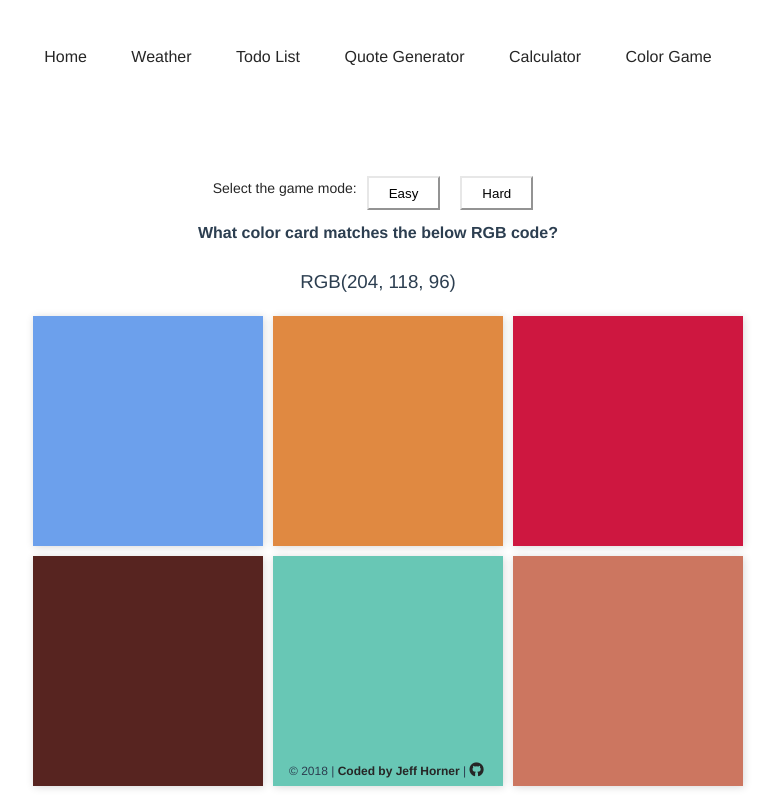
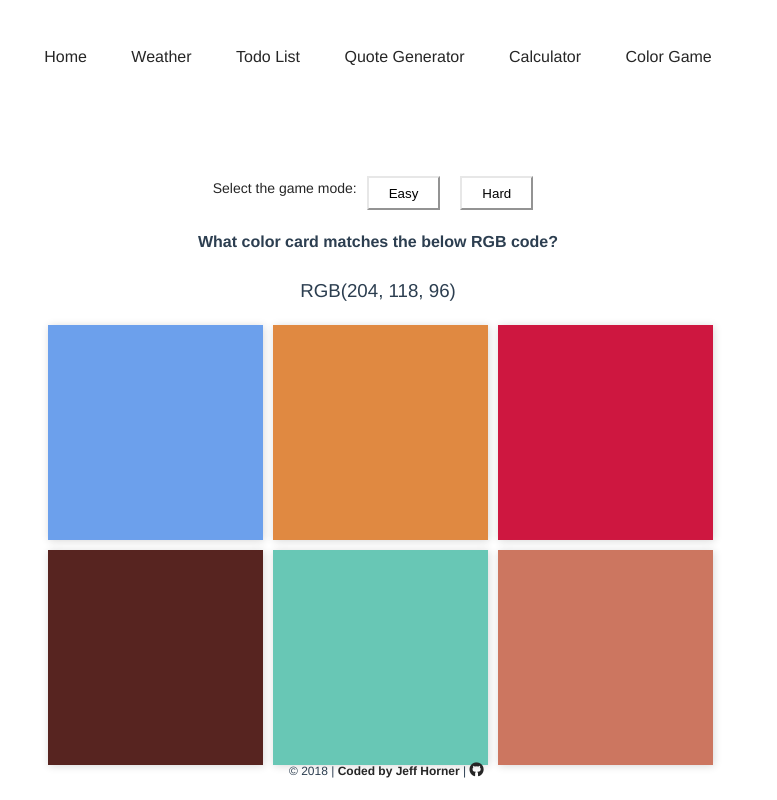
Before and after one commit to jeffnhorner/mini-Vue.js-Projects, a Vue app: page /color-game in a window 1280 px wide. Shown: the whole page, without its empty margins (262-1039 px from the left). Built offline with nearby package versions, Linux system fonts and the light colour scheme; what vue-resource would draw is missing.

Commit message:
small style updates

```diff
--- a/src/components/ColorGame/ColorCards.vue
+++ b/src/components/ColorGame/ColorCards.vue
@@ -33,8 +33,8 @@ export default {
     text-align: center;
   }
   .color-card {
-    height: 230px;
-    width: 230px;
+    height: 215px;
+    width: 215px;
     margin: 5px;
     float: right;
     box-shadow: 1px 1px 8px #d8d8d8;
--- a/src/components/ColorGame/ColorGame.vue
+++ b/src/components/ColorGame/ColorGame.vue
@@ -145,8 +145,11 @@ export default {
   .content {
     animation: fadeIn 1.2s;
   }
+  button {
+      margin: 10px 10px 20px;
+  }
   .game-mode {
-    margin-bottom: -12px;
+    margin-bottom: -3px;
     color: #262626;
     font-weight: 100;
     font-size: 14px;
--- a/src/styles/styles.css
+++ b/src/styles/styles.css
@@ -36,7 +36,7 @@ body.calc footer, body.calc footer a {
 }
 #nav > div {
   margin: 0 auto;
-  max-width: 740px;
+  max-width: 680px;
   width: 100%;
 }
 #nav ul{
```
